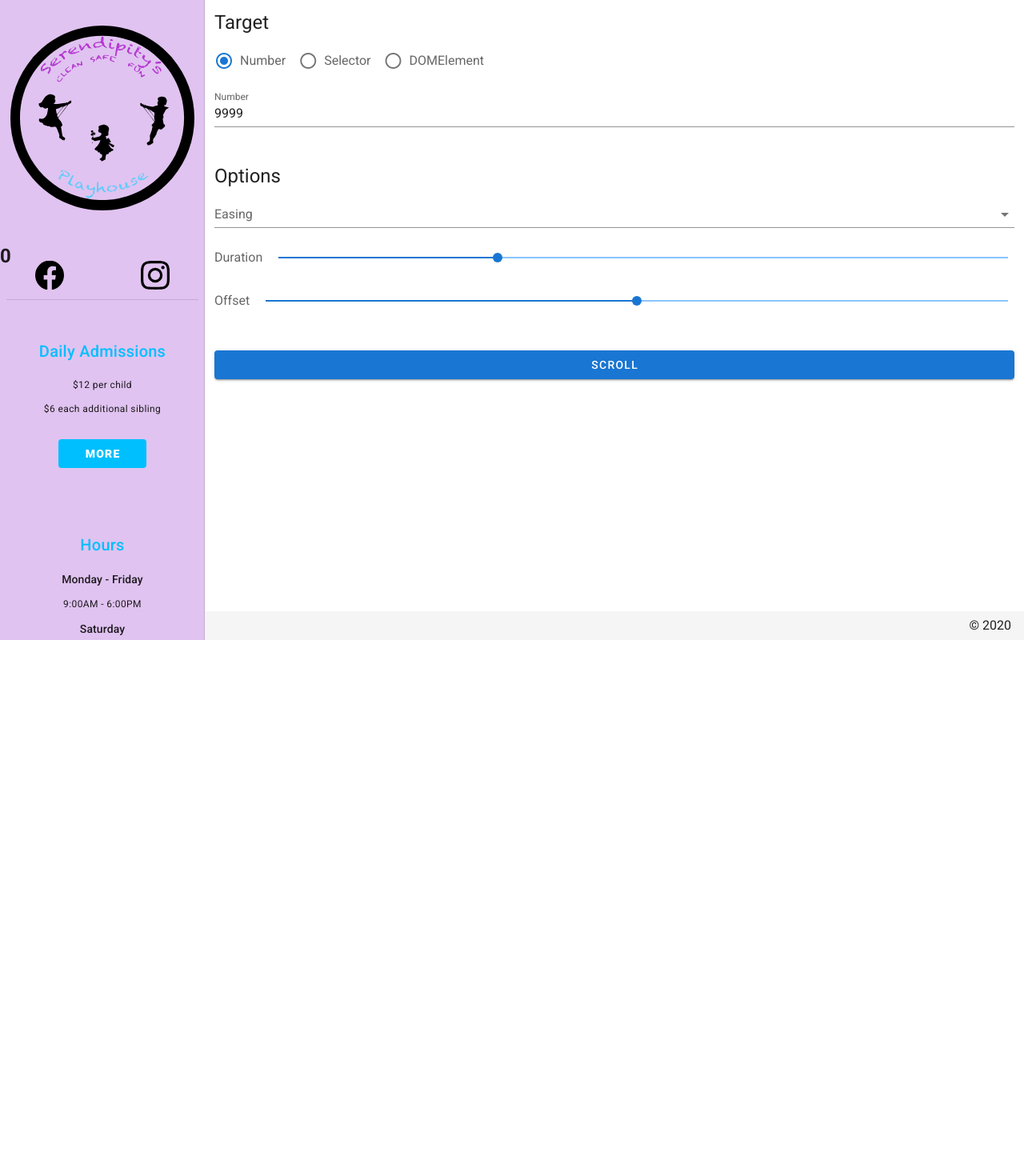
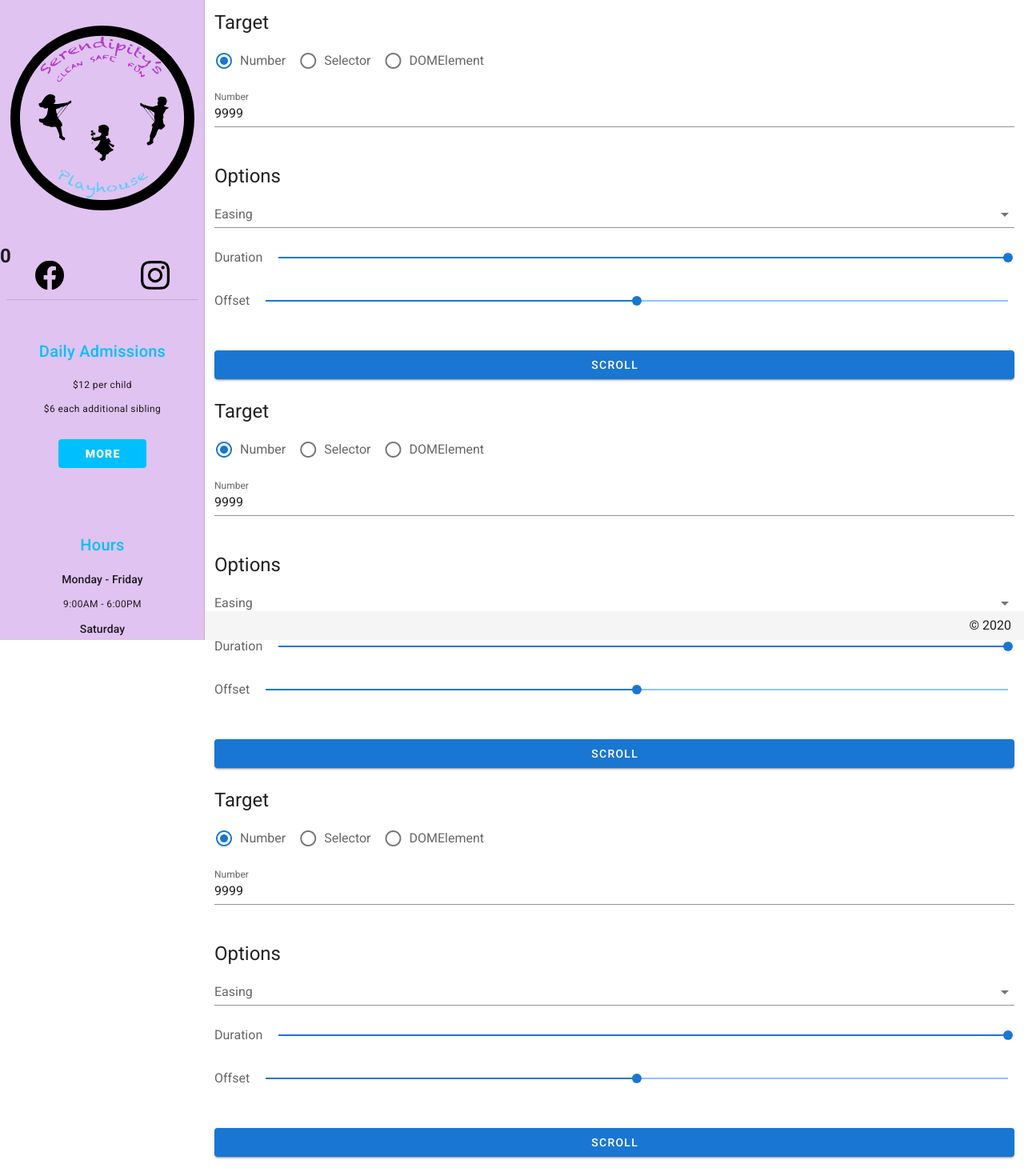
Before and after one commit to matt-muniz/spp.v1, a Nuxt app in the folder client/: page / in a window 1280 px wide. Shown: the top 1470 px of the page at 80% size. Before the commit the page ends 800 px from the top, so only its background shows below. Built offline with nearby package versions, Linux system fonts and the light colour scheme.

Commit message:
:skull: working on scroll event...and failing

```diff
--- a/client/components/HomeDesktopNav.vue
+++ b/client/components/HomeDesktopNav.vue
@@ -83,6 +83,7 @@ export default {
   data() {
     return {
       offsetTop: 0,
+      windowHeight: null,
       src: '/spp_logo.svg',
       social_icons: [{ name: '/facebook.svg' }, { name: '/instagram.svg' }],
       drawer: true,
@@ -111,16 +112,18 @@ export default {
       color: 'rgba(152,58,204, 0.3)'
     }
   },
-  mounted() {
-    // this.onScroll()
-  },
   methods: {
     onScroll(e) {
       const navDrawer = document.querySelector('.v-navigation-drawer')
-      let offset = navDrawer.offsetTop
-      this.offsetTop = window.pageYOffset || document.documentElement.scrollTop
-      offset = this.offsetTop
-      console.log(offset)
+      const navDrawerContent = document.querySelector(
+        '.v-navigation-drawer__content'
+      )
+      if (window.pageYOffset < navDrawer.scrollHeight) {
+        this.offsetTop =
+          window.pageYOffset || document.documentElement.scrollTop
+        navDrawerContent.scrollTo(0, this.offsetTop)
+        console.log(`${this.offsetTop}  ${navDrawer.scrollHeight}`)
+      }
     }
   }
 }
--- a/client/pages/index.vue
+++ b/client/pages/index.vue
@@ -1,5 +1,209 @@
 <template>
   <v-container>
+    <v-row>
+      <v-col cols="12">
+        <h3 ref="radio" class="headline">
+          Target
+        </h3>
+
+        <v-radio-group v-model="type" row>
+          <v-radio label="Number" value="number"></v-radio>
+
+          <v-radio label="Selector" value="selector"></v-radio>
+
+          <v-radio label="DOMElement" value="element"></v-radio>
+        </v-radio-group>
+
+        <v-text-field
+          v-if="type === 'number'"
+          v-model="number"
+          type="number"
+          label="Number"
+        ></v-text-field>
+
+        <v-text-field
+          v-if="type === 'selector'"
+          v-model="selector"
+          label="Selector"
+        ></v-text-field>
+
+        <v-select
+          v-if="type === 'element'"
+          v-model="selected"
+          :items="elements"
+          label="DOMElement"
+        ></v-select>
+      </v-col>
+
+      <v-col cols="12">
+        <h3 class="headline">Options</h3>
+
+        <v-select v-model="easing" :items="easings" label="Easing"></v-select>
+
+        <v-slider
+          v-model="duration"
+          min="0"
+          max="1000"
+          label="Duration"
+          thumb-label
+        ></v-slider>
+
+        <v-slider
+          v-model="offset"
+          min="-500"
+          max="500"
+          label="Offset"
+          thumb-label
+        ></v-slider>
+      </v-col>
+
+      <v-col>
+        <v-btn
+          ref="button"
+          block
+          color="primary"
+          @click="$vuetify.goTo(target, options)"
+        >
+          scroll
+        </v-btn>
+      </v-col>
+    </v-row>
+    <v-row>
+      <v-col cols="12">
+        <h3 ref="radio" class="headline">
+          Target
+        </h3>
+
+        <v-radio-group v-model="type" row>
+          <v-radio label="Number" value="number"></v-radio>
+
+          <v-radio label="Selector" value="selector"></v-radio>
+
+          <v-radio label="DOMElement" value="element"></v-radio>
+        </v-radio-group>
+
+        <v-text-field
+          v-if="type === 'number'"
+          v-model="number"
+          type="number"
+          label="Number"
+        ></v-text-field>
+
+        <v-text-field
+          v-if="type === 'selector'"
+          v-model="selector"
+          label="Selector"
+        ></v-text-field>
+
+        <v-select
+          v-if="type === 'element'"
+          v-model="selected"
+          :items="elements"
+          label="DOMElement"
+        ></v-select>
+      </v-col>
+
+      <v-col cols="12">
+        <h3 class="headline">Options</h3>
+
+        <v-select v-model="easing" :items="easings" label="Easing"></v-select>
+
+        <v-slider
+          v-model="duration"
+          min="0"
+          max="1000"
+          label="Duration"
+          thumb-label
+        ></v-slider>
+
+        <v-slider
+          v-model="offset"
+          min="-500"
+          max="500"
+          label="Offset"
+          thumb-label
+        ></v-slider>
+      </v-col>
+
+      <v-col>
+        <v-btn
+          ref="button"
+          block
+          color="primary"
+          @click="$vuetify.goTo(target, options)"
+        >
+          scroll
+        </v-btn>
+      </v-col>
+    </v-row>
+    <v-row>
+      <v-col cols="12">
+        <h3 ref="radio" class="headline">
+          Target
+        </h3>
+
+        <v-radio-group v-model="type" row>
+          <v-radio label="Number" value="number"></v-radio>
+
+          <v-radio label="Selector" value="selector"></v-radio>
+
+          <v-radio label="DOMElement" value="element"></v-radio>
+        </v-radio-group>
+
+        <v-text-field
+          v-if="type === 'number'"
+          v-model="number"
+          type="number"
+          label="Number"
+        ></v-text-field>
+
+        <v-text-field
+          v-if="type === 'selector'"
+          v-model="selector"
+          label="Selector"
+        ></v-text-field>
+
+        <v-select
+          v-if="type === 'element'"
+          v-model="selected"
+          :items="elements"
+          label="DOMElement"
+        ></v-select>
+      </v-col>
+
+      <v-col cols="12">
+        <h3 class="headline">Options</h3>
+
+        <v-select v-model="easing" :items="easings" label="Easing"></v-select>
+
+        <v-slider
+          v-model="duration"
+          min="0"
+          max="1000"
+          label="Duration"
+          thumb-label
+        ></v-slider>
+
+        <v-slider
+          v-model="offset"
+          min="-500"
+          max="500"
+          label="Offset"
+          thumb-label
+        ></v-slider>
+      </v-col>
+
+      <v-col>
+        <v-btn
+          ref="button"
+          block
+          color="primary"
+          @click="$vuetify.goTo(target, options)"
+        >
+          scroll
+        </v-btn>
+      </v-col>
+    </v-row>
     <v-row>
       <v-col cols="12">
         <h3 ref="radio" class="headline">
@@ -83,7 +287,7 @@ export default {
       selector: '#scroll-with-options',
       selected: 'Button',
       elements: ['Button', 'Radio group'],
-      duration: 300,
+      duration: 1000,
       offset: 0,
       easing: 'easeInOutCubic',
       easings: Object.keys(easings)
```
Also changed, not shown: client/todo.txt.
